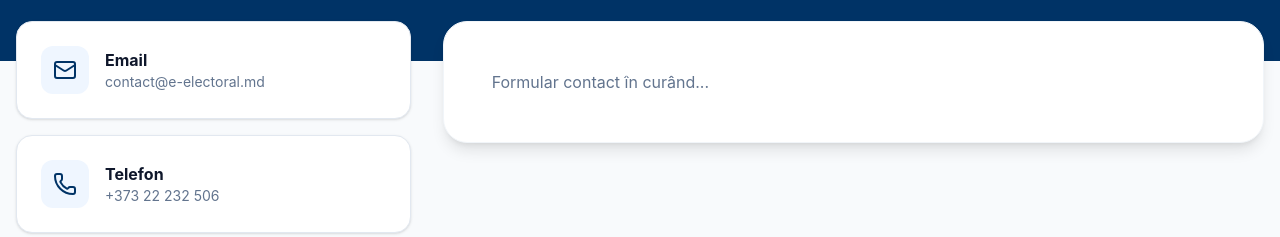
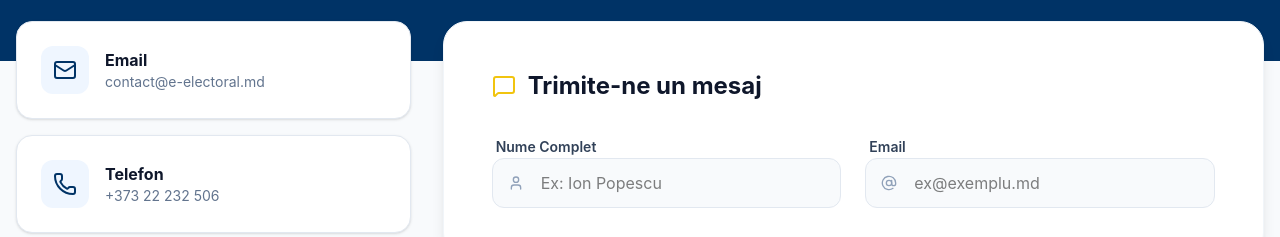
Before and after one commit to roscaiana/Proiect-MRSTweb, a React (Vite) app in the folder frontend/: page /contact in a window 1280 px wide. Shown: the part 182-419 px from the top of the page. Built offline with nearby package versions, Linux system fonts and the light colour scheme.

Commit message:
feat(contact): add form header and name/email fields

```diff
--- a/frontend/src/pages/Contact.tsx
+++ b/frontend/src/pages/Contact.tsx
@@ -1,5 +1,5 @@
 import React, { useState, FormEvent } from 'react';
-import { Mail, Phone, MapPin } from 'lucide-react';
+import { Mail, Phone, MapPin, MessageSquare, User, AtSign } from 'lucide-react';
 import { ContactFormData } from '@/types';
 
 const Contact: React.FC = () => {
@@ -123,7 +123,47 @@ const Contact: React.FC = () => {
                     {/* Form Section */}
                     <div className="lg:col-span-2">
                         <div className="bg-white p-8 md:p-12 rounded-3xl shadow-lg border border-slate-100 h-full">
-                            <p className="text-slate-500">Formular contact în curând...</p>
+                            <>
+                                <h2 className="text-2xl font-bold text-slate-900 mb-8 flex items-center gap-3">
+                                    <MessageSquare className="w-6 h-6 text-[#f1c40f]" />
+                                    Trimite-ne un mesaj
+                                </h2>
+                                <form onSubmit={handleSubmit} className="space-y-6">
+                                    <div className="grid md:grid-cols-2 gap-6">
+                                        <div className="space-y-2">
+                                            <label className="text-sm font-semibold text-slate-700 ml-1">Nume Complet</label>
+                                            <div className="relative">
+                                                <User className="absolute left-4 top-1/2 -translate-y-1/2 w-4 h-4 text-slate-400" />
+                                                <input
+                                                    type="text"
+                                                    name="name"
+                                                    value={formData.name}
+                                                    onChange={handleChange}
+                                                    className={`w-full pl-12 pr-4 py-3 bg-slate-50 border ${errors.name ? 'border-red-300 ring-4 ring-red-50' : 'border-slate-200'} rounded-xl focus:outline-none focus:border-[#003366] focus:ring-4 focus:ring-[#003366]/5 transition-all outline-none`}
+                                                    placeholder="Ex: Ion Popescu"
+                                                />
+                                            </div>
+                                            {errors.name && <p className="text-red-500 text-xs mt-1 ml-1">{errors.name}</p>}
+                                        </div>
+
+                                        <div className="space-y-2">
+                                            <label className="text-sm font-semibold text-slate-700 ml-1">Email</label>
+                                            <div className="relative">
+                                                <AtSign className="absolute left-4 top-1/2 -translate-y-1/2 w-4 h-4 text-slate-400" />
+                                                <input
+                                                    type="email"
+                                                    name="email"
+                                                    value={formData.email}
+                                                    onChange={handleChange}
+                                                    className={`w-full pl-12 pr-4 py-3 bg-slate-50 border ${errors.email ? 'border-red-300 ring-4 ring-red-50' : 'border-slate-200'} rounded-xl focus:outline-none focus:border-[#003366] focus:ring-4 focus:ring-[#003366]/5 transition-all outline-none`}
+                                                    placeholder="ex@exemplu.md"
+                                                />
+                                            </div>
+                                            {errors.email && <p className="text-red-500 text-xs mt-1 ml-1">{errors.email}</p>}
+                                        </div>
+                                    </div>
+                                </form>
+                            </>
                         </div>
                     </div>
                 </div>
```
